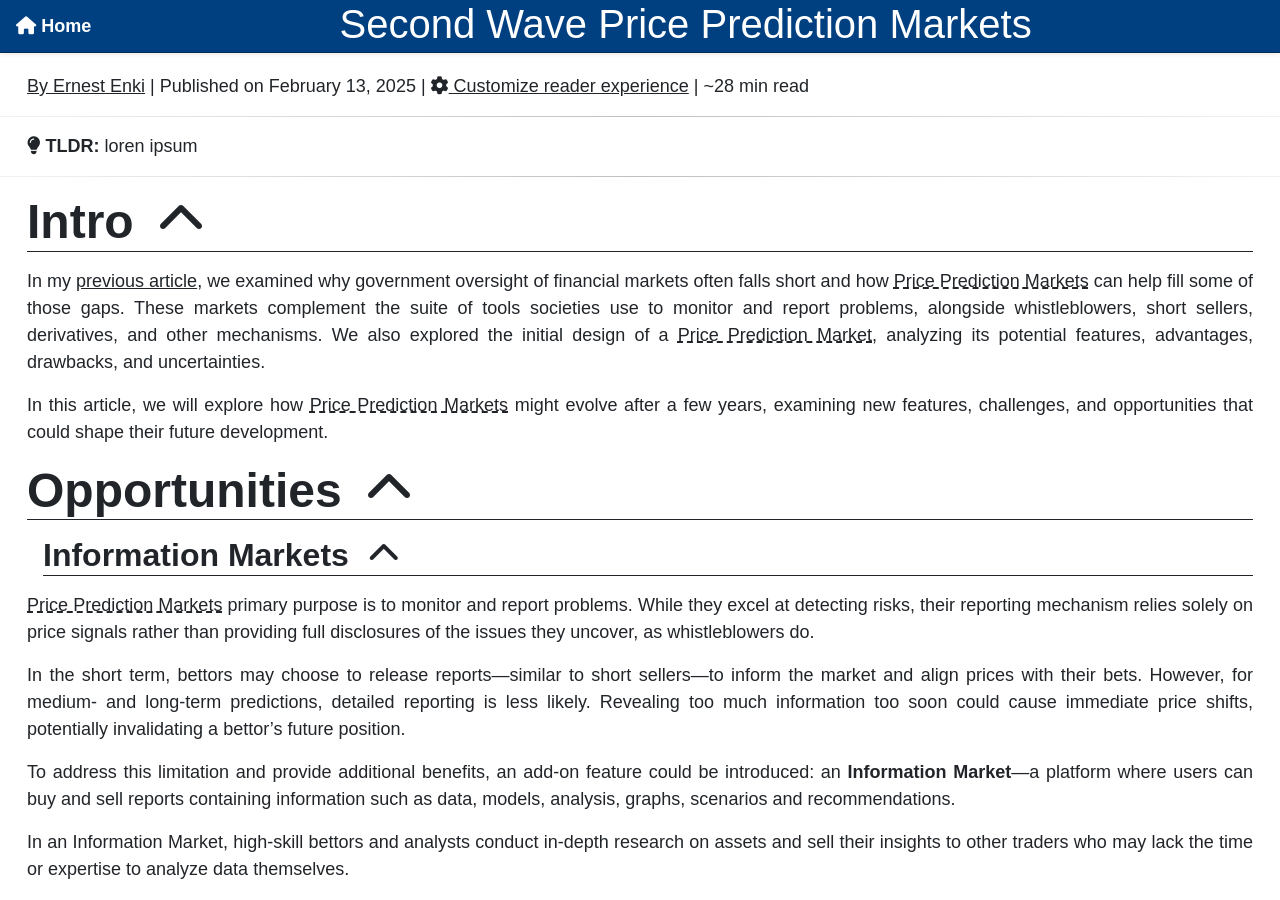
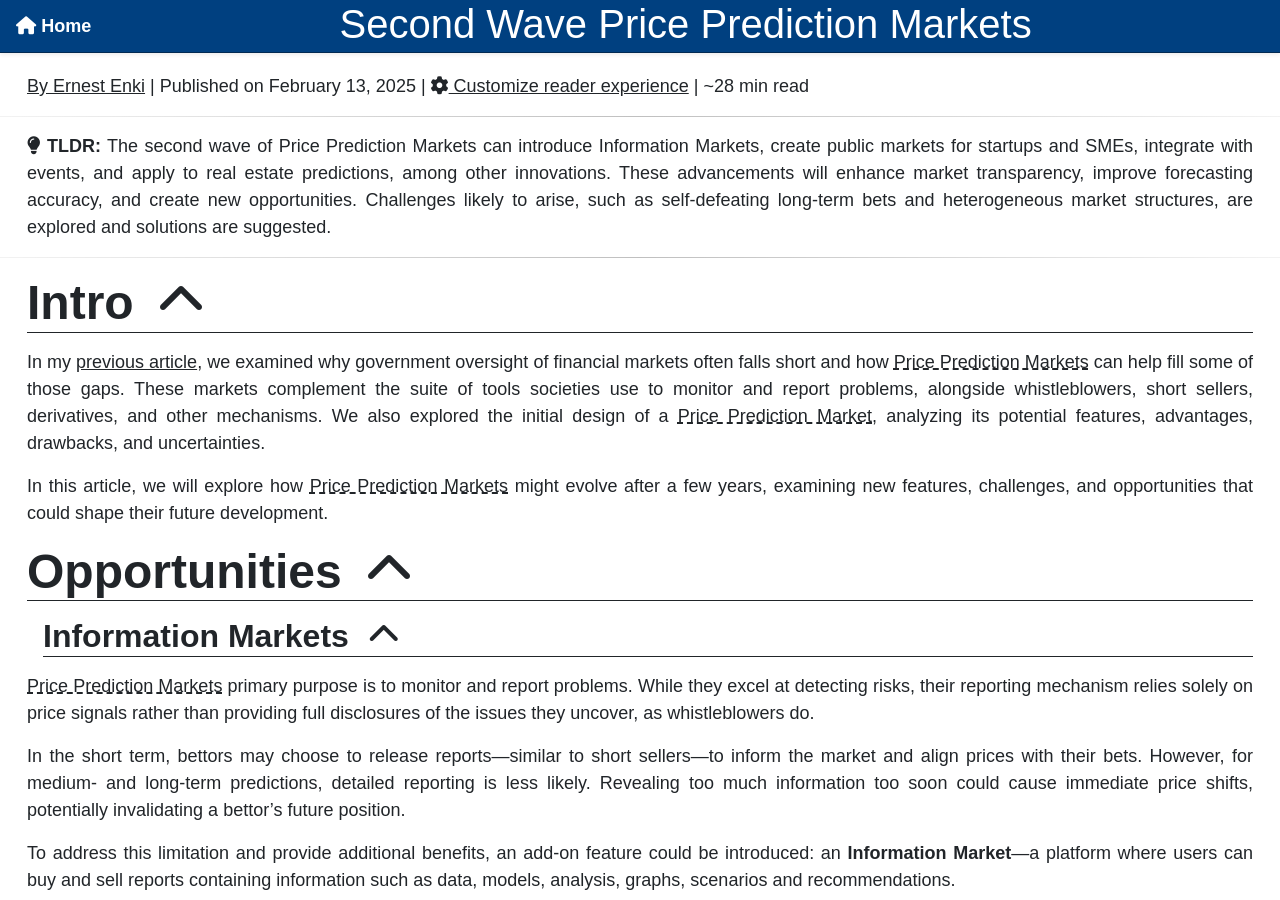
Before and after one commit to ErnestEnki/ernestenki.github.io, a Jekyll site: the page built from _articles/2025-02-13-second_wave_price_prediction_markets.html, in a window 1280 px wide and 900 px high. Built offline with Jekyll 4.4.1, drawn with Linux system fonts in a browser that asks for light colours; some web fonts are replaced; comment, search, counter and statistics services are not loaded.

Commit message:
Updating TLDR of draft articles

```diff
--- a/_articles/2025-02-13-second_wave_price_prediction_markets.html
+++ b/_articles/2025-02-13-second_wave_price_prediction_markets.html
@@ -1,6 +1,6 @@
 ---
 title: Second Wave Price Prediction Markets
-description: loren ipsum
+description: The second wave of Price Prediction Markets can introduce Information Markets, create public markets for startups and SMEs, integrate with events, and apply to real estate predictions, among other innovations. These advancements will enhance market transparency, improve forecasting accuracy, and create new opportunities. Challenges likely to arise, such as self-defeating long-term bets and heterogeneous market structures, are explored and solutions are suggested.
 draft: true
 ---
 <main>
--- a/_articles/2025-03-12-price_prediction_markets.html
+++ b/_articles/2025-03-12-price_prediction_markets.html
@@ -1,6 +1,6 @@
 ---
 title: Price Prediction Markets
-description: loren ipsum
+description: Traditional financial oversight and self-regulation often fail to prevent fraud and financial instability. Price Prediction Markets leverage decentralized adversarial oversight by allowing participants to bet on future asset prices, creating a real-time, market-driven early warning system. Unlike event-based prediction markets, Price Prediction Markets offer continuous, granular price forecasting, improving price discovery, transparency, and risk assessment. These markets could outperform existing financial tools like derivatives, short selling, and credit default swaps by providing more accessible, dynamic, and transparent financial insights.
 draft: true
 extra_head: '
 <script src="https://cdn.jsdelivr.net/npm/chart.js"></script>
```
